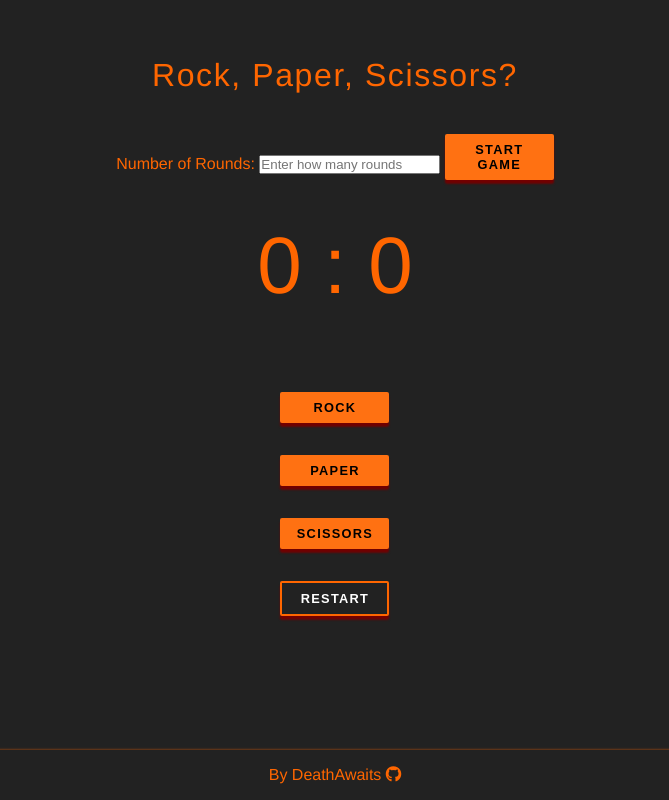
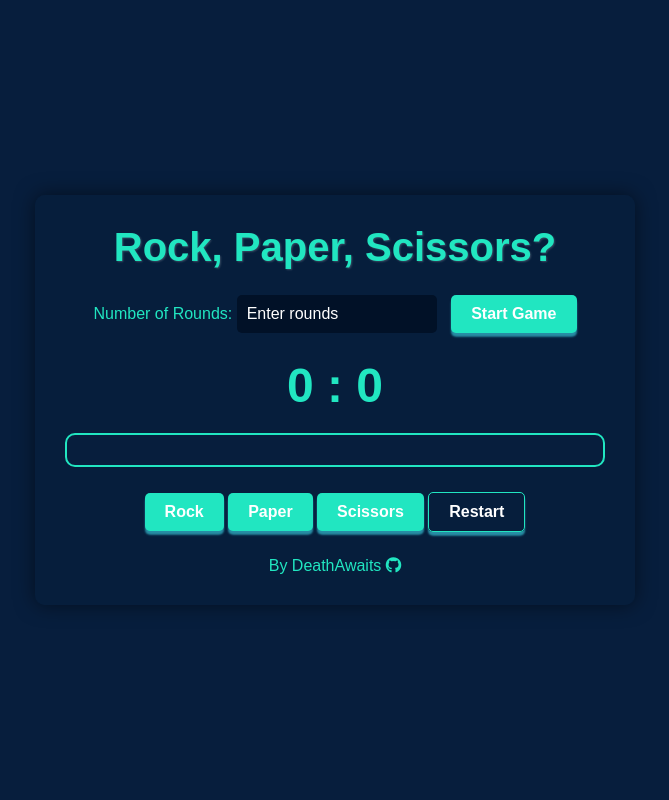
Before and after one commit to DeathAwaits666/rock-paper-scissors, a plain HTML site: page index.html in a window 1280 px wide. Shown: the whole page, without its empty margins (305-974 px from the left). Drawn offline with Linux system fonts and the light colour scheme.

Commit message:
Finished everything. Game is functional. Reworked desing.

```diff
--- a/index.html
+++ b/index.html
@@ -17,42 +17,33 @@
   </head>
   <body>
     <div class="main-container">
+      <div class="content-container">
         <div class="results">
           <h1>Rock, Paper, Scissors?</h1>
-
-        <!-- Number of rounds input -->
           <div class="rounds-input">
             <label for="rounds">Number of Rounds:</label>
-          <input
-            type="number"
-            id="rounds"
-            placeholder="Enter how many rounds"
-          />
+            <input type="number" id="rounds" placeholder="Enter rounds" />
             <button id="start-game">Start Game</button>
+            <p id="game-message"></p>
           </div>
-
-        <!-- Displaying scores and results -->
           <h2 class="score">0 : 0</h2>
-        <div class="game-info">
+          <div class="game-info" id="game-info">
             <p id="round-result"></p>
-          <!-- Round result -->
             <p id="final-result"></p>
-          <!-- Final game result -->
           </div>
-
-        <!-- Game buttons for choices -->
           <div class="buttons">
             <button id="rock" type="button" disabled>Rock</button>
             <button id="paper" type="button" disabled>Paper</button>
             <button id="scissors" type="button" disabled>Scissors</button>
             <button id="clear" type="button">Restart</button>
           </div>
-      </div>
-    </div>
           <footer>
             <a href="https://github.com/DeathAwaits666/rock-paper-scissors"
               >By DeathAwaits <i class="fa solid fa-github"></i
             ></a>
           </footer>
+        </div>
+      </div>
+    </div>
   </body>
 </html>
--- a/script.js
+++ b/script.js
@@ -7,6 +7,7 @@ document.addEventListener("DOMContentLoaded", () => {
   const restartButton = document.getElementById("clear");
   const roundsInput = document.getElementById("rounds");
   const startGameButton = document.getElementById("start-game");
+  const gameMessageDisplay = document.getElementById("game-message");
 
   // New elements for displaying round result and final result
   const roundResultDisplay = document.getElementById("round-result");
@@ -116,6 +117,7 @@ document.addEventListener("DOMContentLoaded", () => {
       finalResultDisplay.textContent = "Please enter a valid number of rounds.";
       return;
     }
+
     currentRound = 0;
     playerScore = 0;
     computerScore = 0;
@@ -123,8 +125,10 @@ document.addEventListener("DOMContentLoaded", () => {
     roundResultDisplay.textContent = ""; // Clear previous round results
     finalResultDisplay.textContent = ""; // Clear previous final results
     enableButtons(); // Enable the game buttons once the game starts
+
+    // Show a message indicating the game has started
+    gameMessageDisplay.textContent = `Game started! Best of ${rounds} rounds. Good luck!`;
   }
-
   // Add event listener to the start game button
   startGameButton.addEventListener("click", startGame);
 
@@ -135,6 +139,7 @@ document.addEventListener("DOMContentLoaded", () => {
     scoreDisplay.textContent = "0 : 0";
     roundResultDisplay.textContent = ""; // Clear the round result
     finalResultDisplay.textContent = ""; // Clear the final result
+    gameMessageDisplay.textContent = ""; // Clear the game message
   }
 
   // Add event listener to the restart button
--- a/styles.css
+++ b/styles.css
@@ -4,139 +4,106 @@
   padding: 0;
 }
 
-.buttons > button:not(:last-child) {
-  margin-bottom: 2rem;
-}
-
-.title {
-  color: #ff6600;
+body {
+  font-family: "Poppins", sans-serif;
+  background-color: rgb(7, 30, 61); /* Dark background */
+  color: #21e6c1; /* Bright cyan for text */
+  min-height: 100vh;
   display: flex;
-  margin: 10vh;
-}
-
-body {
-  box-sizing: border-box;
-  margin: 0;
-  padding: 0;
-  font-family: Poppins, Helvetica, sans-serif;
-  position: relative;
-  background-color: #222222;
-  min-height: 100vh;
-  width: 100%;
+  justify-content: center;
+  align-items: center;
 }
 
 .main-container {
-  align-items: center;
-  display: flex;
-  flex-flow: column nowrap;
-  justify-content: center;
-  min-height: 100vh;
-  padding-top: 2rem;
-  padding-bottom: 10rem;
+  background-color: rgba(
+    7,
+    30,
+    61,
+    0.8
+  ); /* Dark container with slight transparency */
+  border-radius: 10px;
+  padding: 30px;
+  box-shadow: 0 0 20px rgba(0, 0, 0, 0.5);
+  text-align: center;
+  width: 90%;
+  max-width: 600px;
 }
 
-.result {
-  align-items: center;
-  display: flex;
-  flex-flow: column nowrap;
-  justify-content: center;
-  margin-bottom: 2rem;
-  width: 100%;
-}
-
-.game-info {
-  display: flex;
-  color: #ff6600;
-  margin: 40px;
+h1 {
+  font-size: 2.5rem;
+  margin-bottom: 20px;
+  text-shadow: 1px 1px 2px rgba(255, 255, 255, 0.2); /* Soft white shadow for better visibility */
+  color: #21e6c1; /* Bright cyan heading */
 }
 
 .rounds-input {
-  color: #ff6600;
-  margin: 40px;
+  margin: 20px 0;
 }
 
-.score,
-h2 {
-  color: #ff6600;
-  font-size: 5rem;
-  font-weight: 500;
-  text-align: center;
+::placeholder {
+  color: #ffffff;
 }
 
-h1 {
-  color: #ff6600;
-  font-size: 2rem;
-  font-weight: 500;
-  letter-spacing: 0.1rem;
-  margin-bottom: 2rem;
-  text-align: center;
-}
-
-.total-plays {
-  display: flex;
-  flex-flow: row;
-  justify-content: space-between;
-  max-width: 190px;
-  width: 60%;
-}
-
-.buttons {
-  align-items: center;
-  display: flex;
-  flex-direction: column;
-  justify-content: center;
+input[type="number"] {
+  padding: 10px;
+  border: none;
+  border-radius: 5px;
+  outline: none;
+  width: 80%;
+  max-width: 200px;
+  font-size: 1rem;
+  color: #21e6c1; /* Bright cyan input text */
+  background-color: rgba(0, 16, 37, 0.9); /* Dark background for input */
+  margin-right: 10px;
 }
 
 button {
   cursor: pointer;
-  background-color: #ff7112;
+  background-color: #21e6c1; /* Bright cyan button background */
   border: none;
-  border-radius: 2px;
-  box-shadow: 0px 3.7px 2px #720000;
-  color: #000000;
-  cursor: pointer;
-  font-size: 0.8rem;
+  border-radius: 5px;
+  box-shadow: 0px 3.7px 2px #278ea5;
+  color: #ffffff; /* White text */
+  font-size: 1rem;
   font-weight: 700;
-  letter-spacing: 0.08rem;
-  outline: none;
-  padding: 0.5rem 1rem;
-  text-align: center;
-  text-transform: uppercase;
-  transition: box-shadow 1ms ease-in-out;
-  transition: transform ease 100ms;
-  width: 109px;
+  padding: 10px 20px;
+  margin: 5px 0;
+  transition: transform 0.1s;
 }
 
 button:active {
-  box-shadow: none;
-  transform: translateY(5px);
+  transform: translateY(2px);
 }
 
-button#clear {
+#clear {
   background-color: transparent;
-  border: 2px solid #ff6600;
-  color: #ffffff;
+  border: solid 1px #21e6c1;
+}
+
+.game-info {
+  margin: 20px 0;
+  padding: 15px;
+  border: 2px solid #21e6c1; /* Bright cyan border */
+  border-radius: 10px;
+  background-color: rgba(7, 30, 61, 0.9); /* Slightly lighter dark background */
+}
+
+.score {
+  font-size: 3rem;
 }
 
 footer {
-  font-family: Poppins, Helvetica, sans-serif;
-  box-sizing: border-box;
-  margin: 0;
-  padding: 0;
-  color: #ffffff;
-  align-items: center;
-  bottom: 0px;
-  display: flex;
-  height: 50px;
-  justify-content: center;
-  position: absolute;
-  width: 100%;
-  box-shadow: #ff6600 0px -0.5px 3px;
+  margin-top: 20px;
+  color: #ffffff; /* White text for footer */
+  text-align: center;
 }
 
-a:active,
-a:link,
-a:visited {
+footer a {
   text-decoration: none;
-  color: #ff6600;
+  color: #21e6c1; /* Bright cyan link color */
+  transition: color 0.3s;
 }
+
+footer a:hover {
+  color: #ffffff; /* White on hover */
+}
```
Lines whose indentation alone changed are shown as unchanged.
